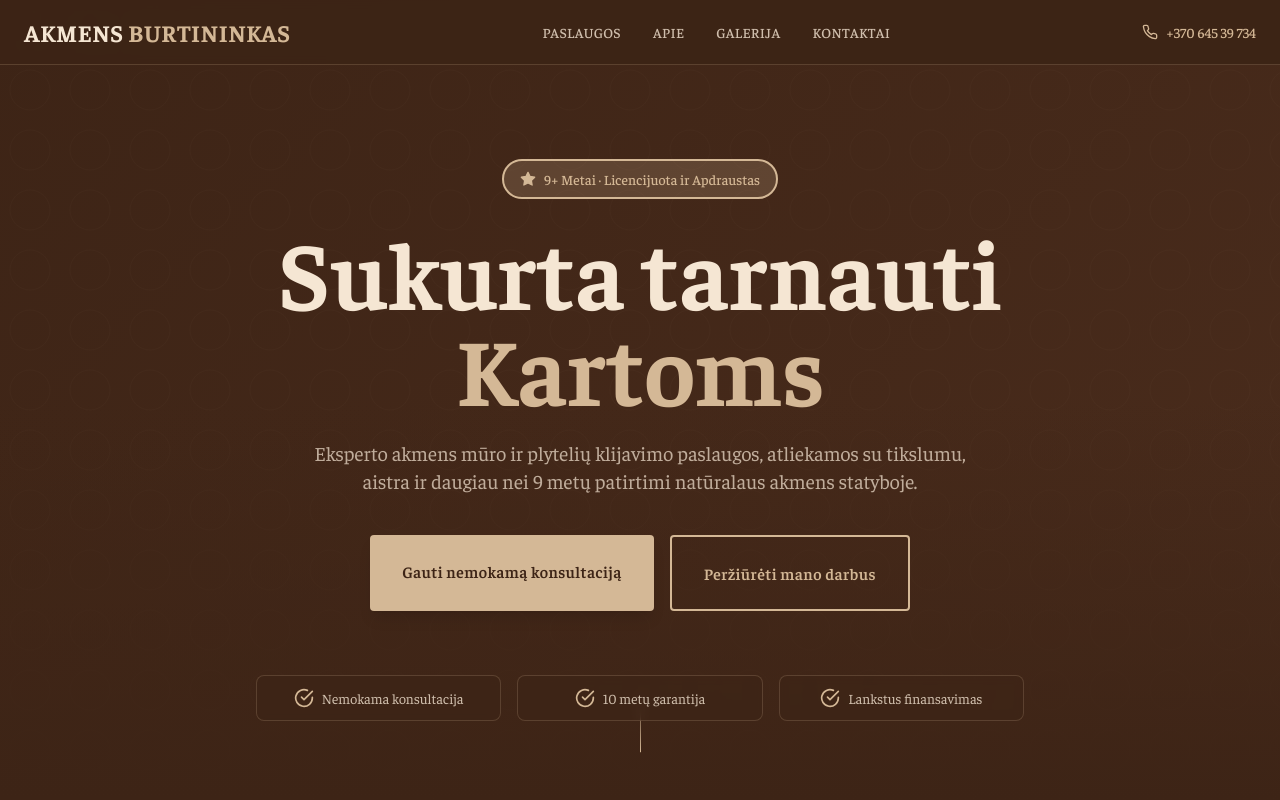
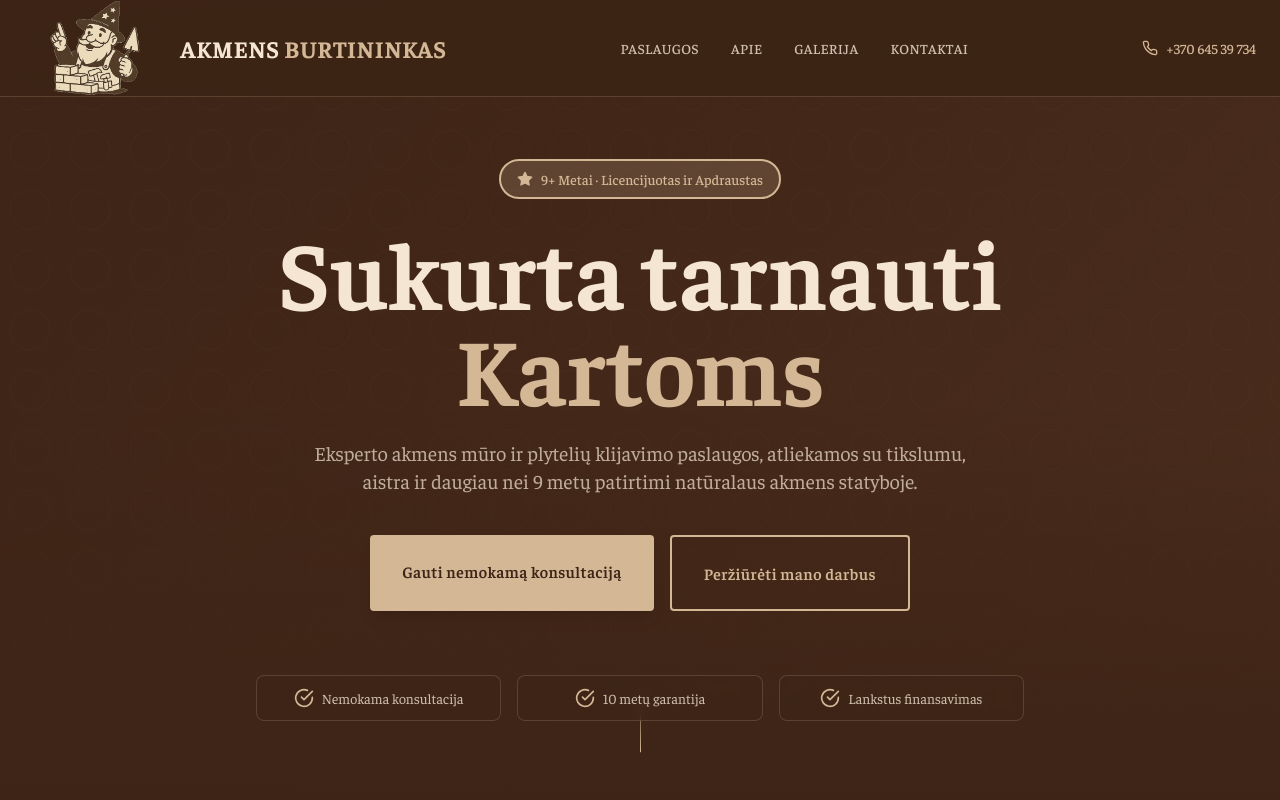
Before and after one commit to amlethgradic-web/stone-masonry-landing, a React (Vite) app: page / in a window 1280 px wide. Shown: the top 800 px of the page. Built offline with nearby package versions, Linux system fonts and the light colour scheme; the HTML template or start-up script is replaced by a standard one.

Commit message:
logo fixt

```diff
--- a/src/components/Hero.jsx
+++ b/src/components/Hero.jsx
@@ -16,7 +16,7 @@ const Hero = () => {
         {/* Trust Badge */}
         <div className="inline-flex items-center gap-2 bg-secondary/20 border-2 border-secondary rounded-full px-4 py-2 mb-6 hover:bg-secondary/30 transition-colors">
           <Star className="w-4 h-4 text-secondary fill-secondary" />
-          <span className="text-secondary text-sm font-medium">9+ Metai · Licencijuota ir Apdraustas</span>
+          <span className="text-secondary text-sm font-medium">9+ Metai · Licencijuotas ir Apdraustas</span>
         </div>
 
         <h1 className="font-display text-5xl md:text-7xl lg:text-8xl font-bold text-light leading-tight mb-6">
--- a/src/components/Navbar.jsx
+++ b/src/components/Navbar.jsx
@@ -5,10 +5,13 @@ const Navbar = () => {
   const [mobileMenuOpen, setMobileMenuOpen] = useState(false);
 
   return (
-    <nav className="fixed top-0 left-0 right-0 z-50 bg-primary/95 backdrop-blur-sm border-b border-secondary/20">
-      <div className="container mx-auto px-6 py-4 flex items-center justify-between">
-        <a href="#" className="font-display text-2xl font-bold text-light tracking-wide hover:text-secondary transition-colors">
-          AKMENS<span className="text-secondary"> BURTININKAS</span>
+  <nav className="fixed top-0 left-0 right-0 z-50 py-0 bg-primary/95 backdrop-blur-sm border-b border-secondary/20 overflow-hidden">
+      <div className="container mx-auto px-6 py-0 flex items-center justify-between">
+        <a href="#" className="flex items-center gap-3 hover:opacity-80 transition-opacity">
+          <img src="/logo_transparent.png" alt="Akmens Burtininkas" className="h-36 w-36 object-contain -my-6" />
+          <span className="font-display text-2xl font-bold text-light tracking-wide">
+            AKMENS<span className="text-secondary"> BURTININKAS</span>
+          </span>
         </a>
 
         {/* Desktop Navigation */}
```
Also changed, not shown: public/logo2.jpg (renamed from logo2.jpg), public/logo_transparent.png (renamed from logo_transparent.png).
